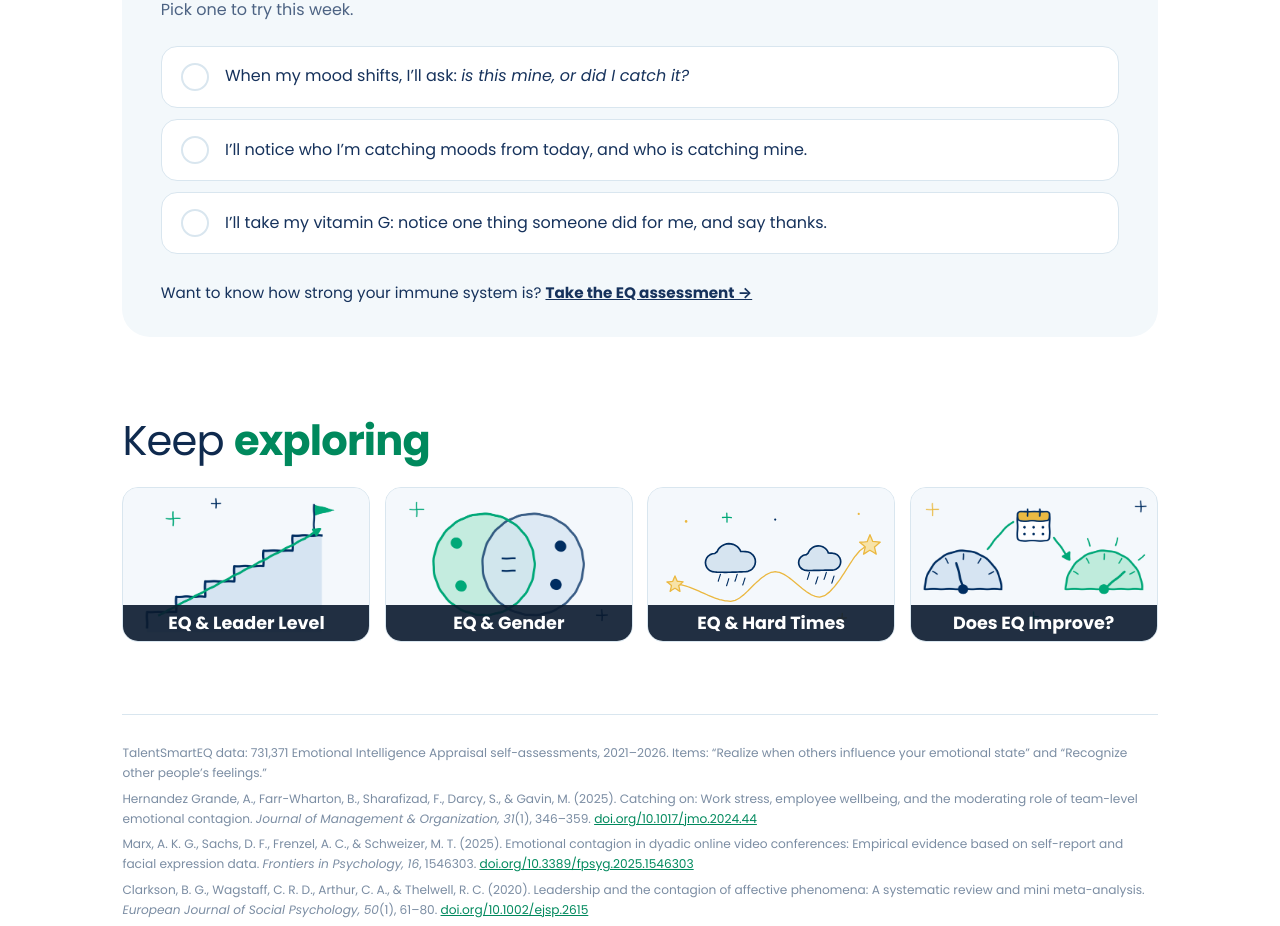
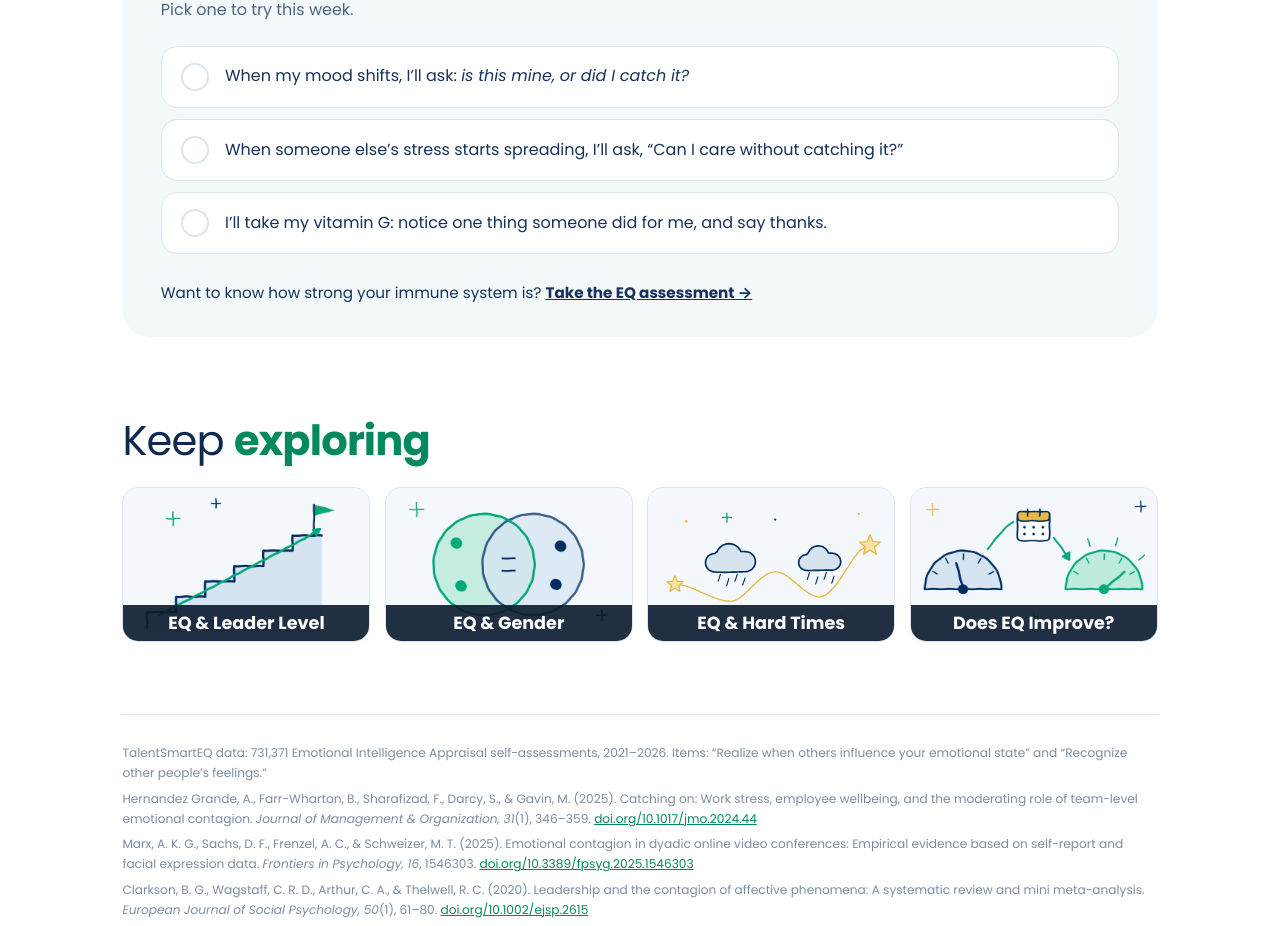
Before and after one commit to amymiller028-eng/eqtrends, a plain HTML site: page research/contagion.html in a window 1280 px wide. Shown: the part 3535-4461 px from the top of the page. Drawn offline with Linux system fonts and the light colour scheme.

Commit message:
Are Emotions Contagious?: new second check-up option
Co-Authored-By: Claude Opus 5.5 <noreply@anthropic.com>

```diff
--- a/research/contagion.html
+++ b/research/contagion.html
@@ -267,7 +267,7 @@ h2 b{font-weight:700;color:var(--green-ink)}
         <p class="pick1">Pick one to try this week.</p>
         <ul role="radiogroup" aria-label="Pick one to try this week">
           <li><button type="button" class="chk" role="radio" aria-checked="false"><span class="bx"><svg viewBox="0 0 14 14"><path d="M2 7.5 5.5 11 12 3.5"/></svg></span><span>When my mood shifts, I&rsquo;ll ask: <i>is this mine, or did I catch it?</i></span></button></li>
-          <li><button type="button" class="chk" role="radio" aria-checked="false"><span class="bx"><svg viewBox="0 0 14 14"><path d="M2 7.5 5.5 11 12 3.5"/></svg></span><span>I&rsquo;ll notice who I&rsquo;m catching moods from today, and who is catching mine.</span></button></li>
+          <li><button type="button" class="chk" role="radio" aria-checked="false"><span class="bx"><svg viewBox="0 0 14 14"><path d="M2 7.5 5.5 11 12 3.5"/></svg></span><span>When someone else&rsquo;s stress starts spreading, I&rsquo;ll ask, &ldquo;Can I care without catching it?&rdquo;</span></button></li>
           <li><button type="button" class="chk" role="radio" aria-checked="false"><span class="bx"><svg viewBox="0 0 14 14"><path d="M2 7.5 5.5 11 12 3.5"/></svg></span><span>I&rsquo;ll take my vitamin G: notice one thing someone did for me, and say thanks.</span></button></li>
         </ul>
         <div class="act" id="act" hidden>
```
